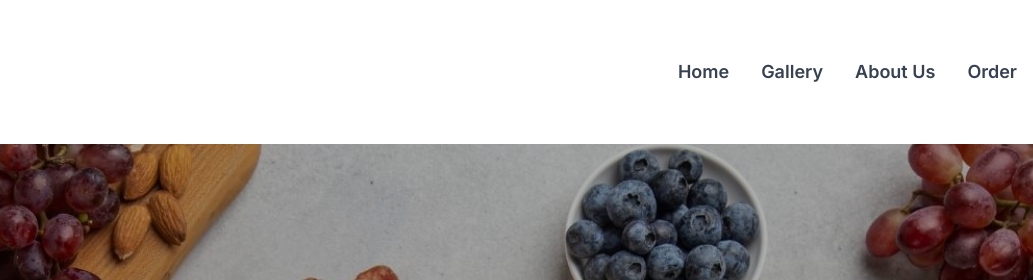
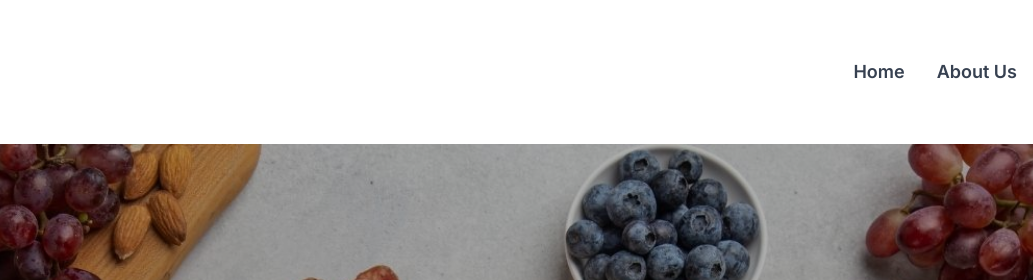
Before and after one commit to graziesboard/graziesboard, a plain HTML site: page index.html in a window 1280 px wide. Shown: the top 280 px of the page, 247-1280 px from the left. Drawn offline with nearby package versions, Linux system fonts and the light colour scheme.

Commit message:
Update index.html

```diff
--- a/index.html
+++ b/index.html
@@ -39,9 +39,7 @@
             <nav>
                 <ul class="flex space-x-4 md:space-x-8">
                     <li><a href="index.html" class="text-gray-700 hover:text-yellow-600 font-semibold text-lg">Home</a></li>
-                    <li><a href="gallery.html" class="text-gray-700 hover:text-yellow-600 font-semibold text-lg">Gallery</a></li>
                     <li><a href="about.html" class="text-gray-700 hover:text-yellow-600 font-semibold text-lg">About Us</a></li>
-                    <li><a href="order.html" class="text-gray-700 hover:text-yellow-600 font-semibold text-lg">Order</a></li>
                 </ul>
             </nav>
         </div>
```
